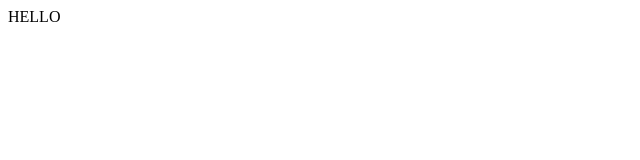
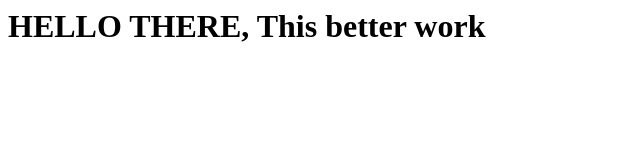
Before and after one commit to vervetwothree/temp2, a plain HTML site: page index.html in a window 1280 px wide. Shown: the whole page, without its empty margins (0-640 px from the left). Drawn offline with Linux system fonts and the light colour scheme.

Commit message:
adjusted index file to hopefully show text

```diff
--- a/index.html
+++ b/index.html
@@ -1 +1 @@
-<div>HELLO</div>
+<h1>HELLO THERE, This better work</h1>
```
